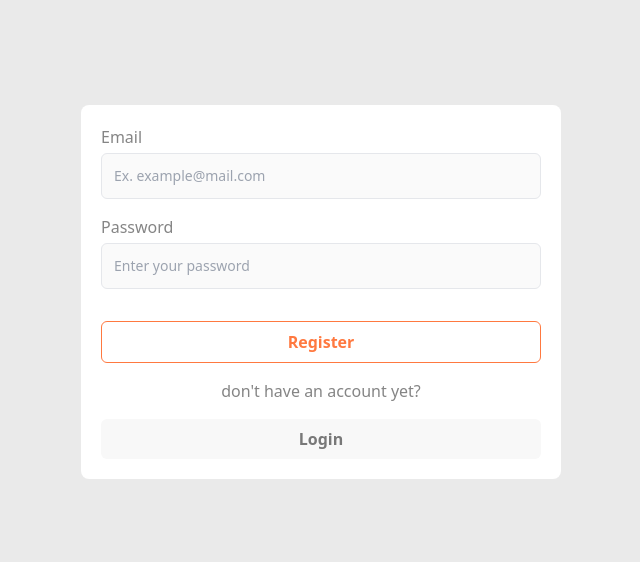
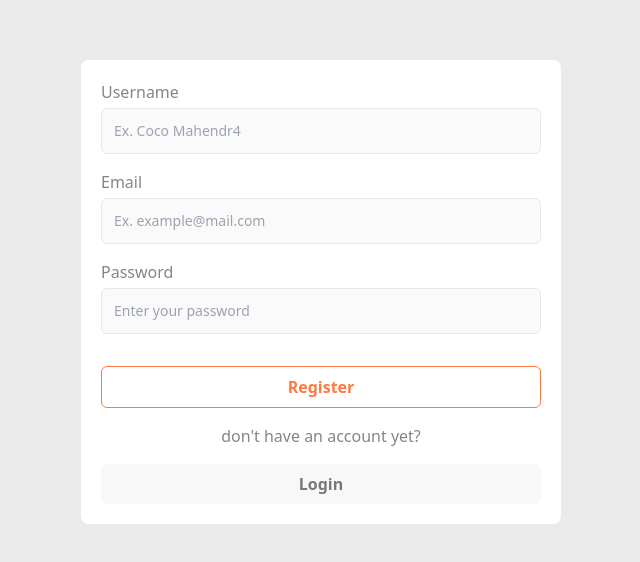
Before and after one commit to DikoMahendraa/task-io, a Next.js app: page /auth/register in a window 1280 px wide. Shown: the part 108-670 px from the top of the page, without its empty margins (319-959 px from the left). Built offline with nearby package versions, Linux system fonts and the light colour scheme.

Commit message:
fix: integration with supabase at login and register page

```diff
--- a/app/auth/login/page.tsx
+++ b/app/auth/login/page.tsx
@@ -1,23 +1,89 @@
 'use client';
 
-import React from 'react';
+import React, { useState } from 'react';
+import { setCookie } from 'cookies-next';
 import TextField from '@/src/components/atoms/TextField';
 import Button from '@/src/components/atoms/Button';
+import { supabase } from '@/services/supabase';
+import { SubmitHandler, useForm } from 'react-hook-form';
+import { useRouter } from 'next/navigation';
+
+type Inputs = {
+  email: string;
+  password: string;
+};
+
+type StatetInvalidCredential = {
+  status: boolean;
+  message: string;
+};
+
+const defaultState = {
+  status: false,
+  message: ''
+};
 
 export default function AuthLogin() {
+  const {
+    register,
+    handleSubmit,
+    formState: { errors }
+  } = useForm<Inputs>();
+  const router = useRouter();
+  const [invalidCredential, setInvalidCredial] =
+    useState<StatetInvalidCredential>(defaultState);
+
+  const onSignIn: SubmitHandler<Inputs> = async values => {
+    setInvalidCredial(defaultState);
+    const { data, error } = await supabase.auth.signInWithPassword({
+      email: values.email,
+      password: values.password
+    });
+
+    if (error?.message) {
+      setInvalidCredial({
+        message: 'username or password is wrong',
+        status: true
+      });
+    }
+
+    if (!!data.session?.access_token) {
+      setCookie('access-token', data.session.access_token);
+      setCookie('users', data.session.user);
+      router.push('/dashboard');
+    }
+  };
+
   return (
     <div className="w-full">
+      <form onSubmit={handleSubmit(onSignIn)}>
         <div className="flex flex-col space-y-4">
-        <TextField label="Email" placeholder="Ex. example@mail.com" />
+          <TextField
+            label="Email"
+            placeholder="Ex. example@mail.com"
+            register={{
+              ...register('email', { required: 'username is required' })
+            }}
+            error={errors.email?.message as string}
+          />
           <TextField
             type="password"
             label="Password"
             placeholder="Enter your password"
+            register={{
+              ...register('password', { required: 'password is required' })
+            }}
+            error={errors.password?.message as string}
           />
         </div>
 
+        {invalidCredential.status && (
+          <p className="text-xs mt-1 text-red-500">
+            {invalidCredential.message}
+          </p>
+        )}
         <div className="w-full mt-8">
-        <Button href="/" color="orange" variant="outline">
+          <Button type="submit" color="orange" variant="outline">
             Login
           </Button>
           <p className="text-center my-4 text-primary-gray-300">{`don't have an account yet?`}</p>
@@ -25,6 +91,7 @@ export default function AuthLogin() {
             Register
           </Button>
         </div>
+      </form>
     </div>
   );
 }
--- a/app/auth/register/page.tsx
+++ b/app/auth/register/page.tsx
@@ -1,23 +1,100 @@
 'use client';
+import { useForm, SubmitHandler } from 'react-hook-form';
 
-import React from 'react';
+import React, { useState } from 'react';
 import TextField from '@/src/components/atoms/TextField';
 import Button from '@/src/components/atoms/Button';
+import { supabase } from '@/services/supabase';
+import { useRouter } from 'next/navigation';
 
+type Inputs = {
+  username: string;
+  email: string;
+  password: string;
+};
+
+type StatetInvalidCredential = {
+  status: boolean;
+  message: string;
+};
+
+const defaultState = {
+  status: false,
+  message: ''
+};
 export default function AuthRegister() {
+  const {
+    register,
+    handleSubmit,
+    formState: { errors }
+  } = useForm<Inputs>();
+  const [invalidCredential, setInvalidCredial] =
+    useState<StatetInvalidCredential>(defaultState);
+
+  const router = useRouter();
+
+  const onSignUp: SubmitHandler<Inputs> = async values => {
+    const { data, error } = await supabase.auth.signUp({
+      email: values.email,
+      password: values.password,
+      options: {
+        data: {
+          name: values.username
+        }
+      }
+    });
+
+    if (error?.message) {
+      setInvalidCredial({
+        message: 'username already to registered',
+        status: true
+      });
+    }
+
+    if (!!data.session?.access_token) {
+      router.push('/login');
+    }
+  };
+
   return (
     <div className="w-full">
+      <form onSubmit={handleSubmit(onSignUp)}>
         <div className="flex flex-col space-y-4">
-        <TextField label="Email" placeholder="Ex. example@mail.com" />
+          <TextField
+            label="Username"
+            placeholder="Ex. Coco Mahendr4"
+            register={{
+              ...register('username', { required: 'username is required' })
+            }}
+            error={errors.username?.message as string}
+          />
+          <TextField
+            label="Email"
+            placeholder="Ex. example@mail.com"
+            register={{
+              ...register('email', { required: 'email is required' })
+            }}
+            error={errors.email?.message as string}
+          />
           <TextField
             type="password"
             label="Password"
             placeholder="Enter your password"
+            register={{
+              ...register('password', { required: 'password is required' })
+            }}
+            error={errors.password?.message as string}
           />
         </div>
 
+        {invalidCredential.status && (
+          <p className="text-xs mt-1 text-red-500">
+            {invalidCredential.message}
+          </p>
+        )}
+
         <div className="w-full mt-8">
-        <Button href="/" color="orange" variant="outline">
+          <Button type="submit" color="orange" variant="outline">
             Register
           </Button>
           <p className="text-center my-4 text-primary-gray-300">{`don't have an account yet?`}</p>
@@ -25,6 +102,7 @@ export default function AuthRegister() {
             Login
           </Button>
         </div>
+      </form>
     </div>
   );
 }
--- a/package.json
+++ b/package.json
@@ -13,17 +13,20 @@
     "bun": "please use bun"
   },
   "dependencies": {
+    "@supabase/supabase-js": "^2.33.2",
     "@svgr/webpack": "^8.1.0",
     "@types/node": "20.6.0",
     "@types/react": "18.2.21",
     "@types/react-dom": "18.2.7",
     "autoprefixer": "^10.4.15",
+    "cookies-next": "^4.0.0",
     "eslint": "8.49.0",
     "eslint-config-next": "13.4.19",
     "next": "13.4.19",
     "postcss": "8.4.29",
     "react": "18.2.0",
     "react-dom": "18.2.0",
+    "react-hook-form": "^7.46.1",
     "tailwindcss": "3.3.3",
     "typescript": "5.2.2"
   },
--- /dev/null
+++ b/services/supabase.ts
@@ -0,0 +1,9 @@
+import { createClient } from '@supabase/supabase-js';
+
+const supabaseUrl = process.env.NEXT_PUBLIC_SUPABASE_URL;
+const supabaseKey = process.env.NEXT_PUBLIC_SUPABASE_ANON_KEY;
+
+export const supabase = createClient(
+  supabaseUrl as string,
+  supabaseKey as string
+);
--- a/src/components/atoms/Button.tsx
+++ b/src/components/atoms/Button.tsx
@@ -8,12 +8,14 @@ interface ButtonProps {
   children: React.ReactNode;
   onClick?: () => void;
   href?: string;
+  type?: 'submit' | 'button' | 'reset';
 }
 const Button: React.FC<ButtonProps> = ({
   variant = 'default',
   size = 'default',
   color = 'default',
   children,
+  type = 'button',
   onClick,
   href = ''
 }) => {
@@ -49,7 +51,7 @@ const Button: React.FC<ButtonProps> = ({
       </button>
     </Link>
   ) : (
-    <button className={classNames} onClick={onClick}>
+    <button type={type} className={classNames} onClick={onClick}>
       {children}
     </button>
   );
--- a/src/components/atoms/TextField.tsx
+++ b/src/components/atoms/TextField.tsx
@@ -1,14 +1,15 @@
 import React, { useState } from 'react';
 
 interface TextFieldProps {
+  placeholder: string;
   label?: string;
-  placeholder: string;
-  variant?: 'default' | 'prefix' | 'suffix';
+  value?: string;
   prefix?: string | React.ReactNode;
   suffix?: string | React.ReactNode;
+  variant?: 'default' | 'prefix' | 'suffix';
   type?: 'text' | 'password' | 'date';
-  onChange?: () => void;
-  value?: string;
+  register: any;
+  error?: string;
 }
 
 const TextField: React.FC<TextFieldProps> = ({
@@ -18,8 +19,9 @@ const TextField: React.FC<TextFieldProps> = ({
   prefix,
   suffix,
   type = 'text',
-  onChange,
-  value
+  value,
+  register,
+  error
 }) => {
   const [isPasswordVisible, setIsPasswordVisible] = useState(false);
 
@@ -28,6 +30,10 @@ const TextField: React.FC<TextFieldProps> = ({
   };
 
   const inputType = type === 'password' && isPasswordVisible ? 'text' : type;
+
+  const isError = !!error
+    ? 'focus:border-red-500'
+    : 'focus:border-primary-orange-100';
 
   return (
     <div>
@@ -43,14 +49,15 @@ const TextField: React.FC<TextFieldProps> = ({
           </span>
         )}
         <input
-          className={`w-full px-3 py-3 text-sm rounded-md border bg-primary-gray-light focus:outline-none focus:border-primary-orange-100 ${
+          className={`w-full px-3 py-3 text-sm rounded-md border bg-primary-gray-light focus:outline-none ${isError}  ${
             variant === 'suffix' ? 'pl-3 pr-10' : ''
           }`}
           type={inputType}
           placeholder={placeholder}
-          onChange={onChange}
           value={value}
+          {...register}
         />
+        {error && <span className="text-xs text-red-500">{error}</span>}
         {variant === 'suffix' && (
           <>
             <span className="absolute inset-y-0 right-0 flex items-center pr-2 pointer-events-none text-gray-400">
```
Also changed, not shown: 2 other files (tests, documents, lock files or other folders). Lines whose indentation alone changed are shown as unchanged.
